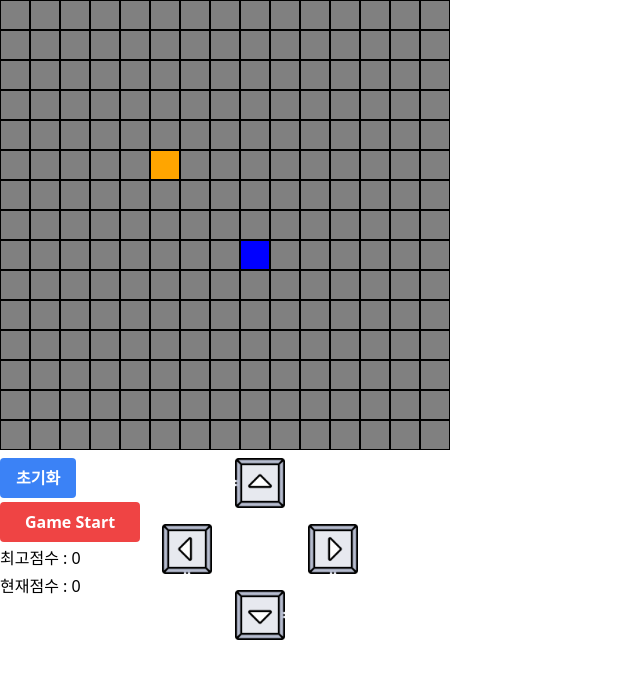
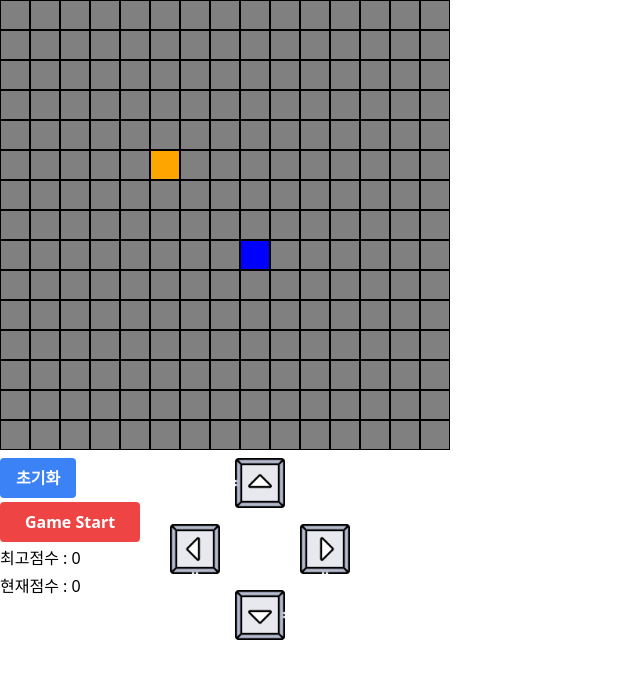
Before and after one commit to tkillman/earthworm, a React (Vite) app: page / in a window 1280 px wide. Shown: the top 678 px of the page, without its empty margins (0-640 px from the left). Built offline with nearby package versions, Linux system fonts and the light colour scheme.

Commit message:
키보드 위치 수정

```diff
--- a/src/views/GameControllView.tsx
+++ b/src/views/GameControllView.tsx
@@ -72,7 +72,7 @@ const GameControllView: React.FC<IProps> = (props) => {
             onClick={onClickKeyBoard(MOVE_DIRECTION.UP)}
           ></img>
         </div>
-        <div className="flex gap-24">
+        <div className="flex gap-20">
           <img
             src={arrowLeft}
             alt="left"
```
